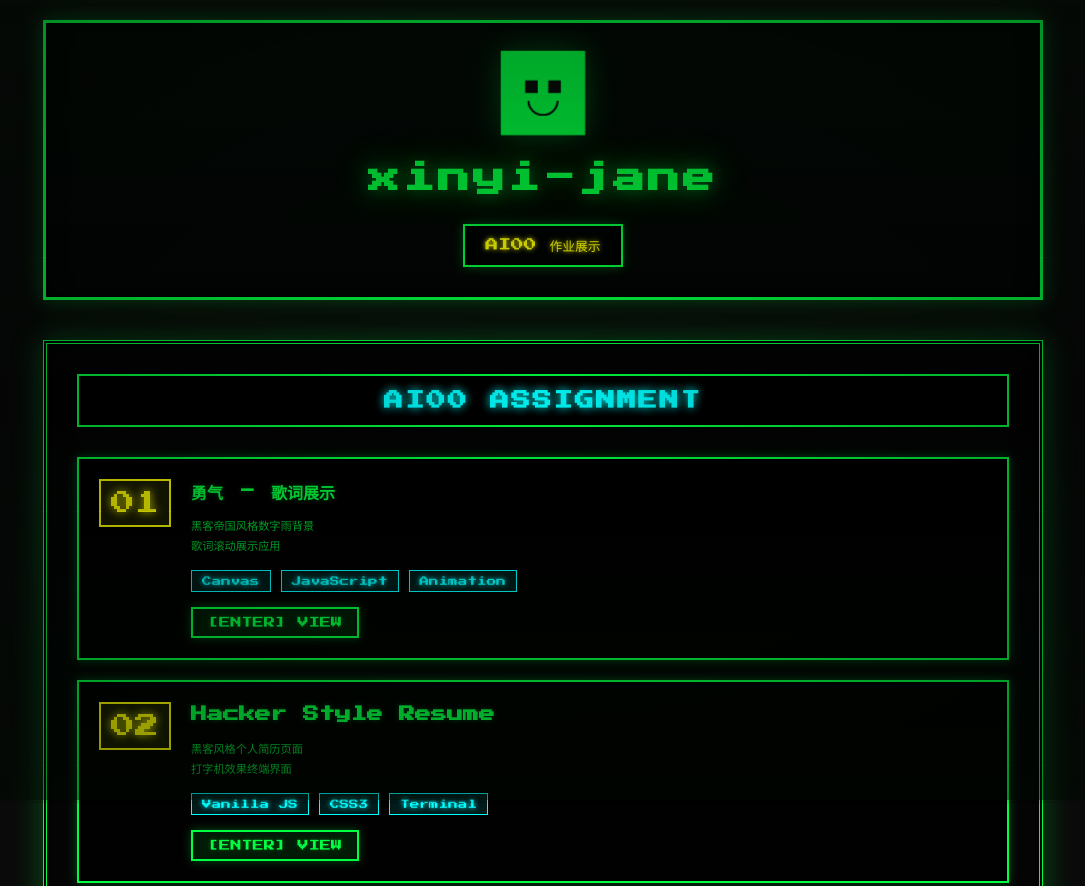
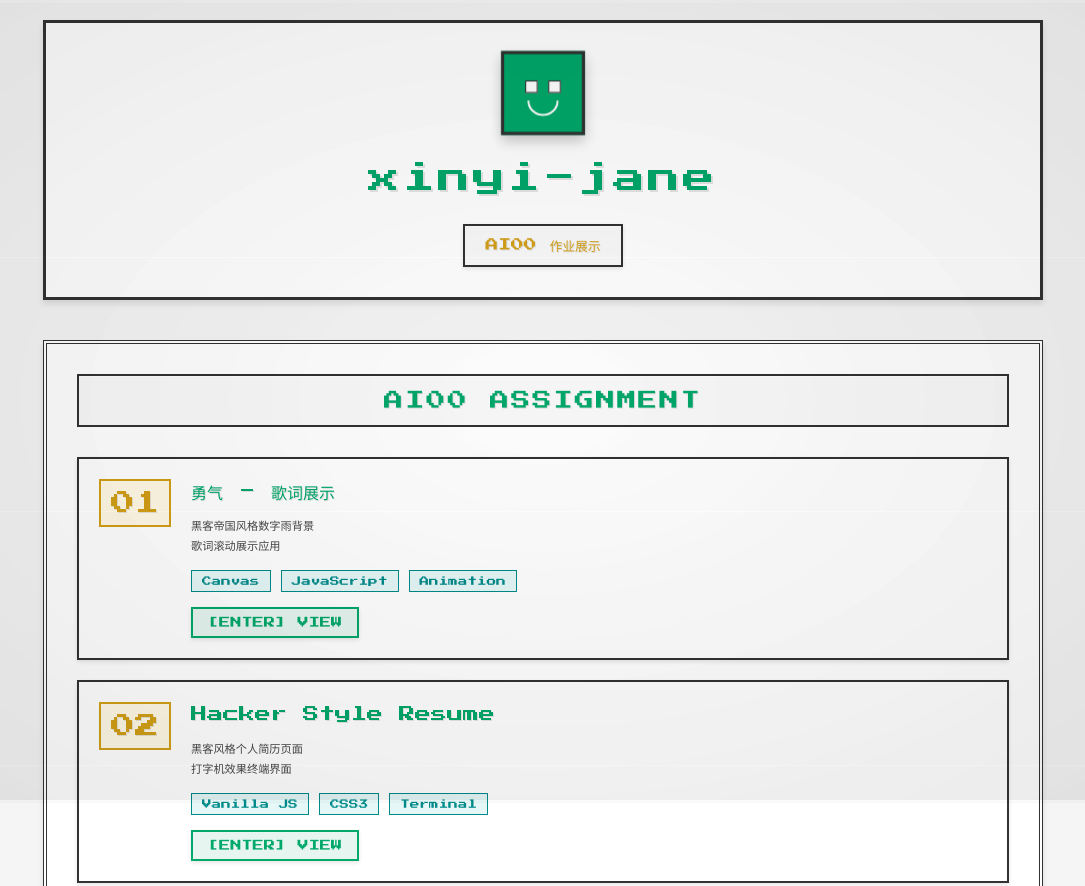
Before and after one commit to xinyi-jane/xinyi-jane.github.io, a plain HTML site: page index.html in a window 1280 px wide. Shown: the top 886 px of the page, without its empty margins (97-1182 px from the left). Drawn offline with Linux system fonts and the light colour scheme.

Commit message:
Change homepage to light background with clearer fonts

```diff
--- a/style.css
+++ b/style.css
@@ -5,18 +5,19 @@
 }
 
 :root {
-    --crt-bg: #0a0a0a;
-    --crt-green: #00ff41;
-    --crt-green-dim: #00cc33;
-    --crt-yellow: #ffff00;
-    --crt-cyan: #00ffff;
-    --crt-magenta: #ff00ff;
-    --crt-red: #ff0000;
-    --crt-blue: #0000ff;
-    --crt-border: #00ff41;
-    --crt-text: #00ff41;
-    --crt-text-dim: #00cc33;
-    --crt-shadow: rgba(0, 255, 65, 0.3);
+    --crt-bg: #f5f5f5;
+    --crt-green: #00a86b;
+    --crt-green-dim: #008855;
+    --crt-yellow: #d4a017;
+    --crt-cyan: #008b8b;
+    --crt-magenta: #8b008b;
+    --crt-red: #cc0000;
+    --crt-blue: #0066cc;
+    --crt-border: #333333;
+    --crt-text: #1a1a1a;
+    --crt-text-dim: #4a4a4a;
+    --crt-shadow: rgba(0, 0, 0, 0.1);
+    --crt-accent: #00a86b;
 }
 
 body {
@@ -28,6 +29,9 @@ body {
     overflow-x: hidden;
     min-height: 100vh;
     position: relative;
+    -webkit-font-smoothing: antialiased;
+    -moz-osx-font-smoothing: grayscale;
+    text-rendering: optimizeLegibility;
 }
 
 /* CRT Screen Effect */
@@ -38,7 +42,7 @@ body {
     padding: 20px;
 }
 
-/* Scanlines Effect */
+/* Scanlines Effect - Lighter for light background */
 .scanlines {
     position: fixed;
     top: 0;
@@ -47,8 +51,8 @@ body {
     height: 100%;
     background: repeating-linear-gradient(
         0deg,
-        rgba(0, 0, 0, 0.15),
-        rgba(0, 0, 0, 0.15) 1px,
+        rgba(0, 0, 0, 0.03),
+        rgba(0, 0, 0, 0.03) 1px,
         transparent 1px,
         transparent 2px
     );
@@ -75,7 +79,7 @@ body {
     left: 0;
     width: 100%;
     height: 100%;
-    background: radial-gradient(ellipse at center, transparent 0%, rgba(0, 0, 0, 0.3) 100%);
+    background: radial-gradient(ellipse at center, transparent 0%, rgba(0, 0, 0, 0.05) 100%);
     pointer-events: none;
     z-index: 999;
     animation: flicker 0.15s infinite;
@@ -94,10 +98,10 @@ body {
     margin-bottom: 40px;
     padding: 30px 20px;
     border: 3px solid var(--crt-border);
-    background: rgba(0, 0, 0, 0.5);
+    background: #ffffff;
     box-shadow:
-        0 0 20px var(--crt-shadow),
-        inset 0 0 20px rgba(0, 0, 0, 0.5);
+        0 4px 6px rgba(0, 0, 0, 0.1),
+        inset 0 1px 0 rgba(255, 255, 255, 0.8);
     position: relative;
 }
 
@@ -109,20 +113,20 @@ body {
     width: 80px;
     height: 80px;
     margin: 0 auto;
-    background: var(--crt-green);
-    border: 3px solid var(--crt-text);
+    background: var(--crt-accent);
+    border: 3px solid var(--crt-border);
     position: relative;
-    box-shadow: 0 0 20px var(--crt-shadow);
+    box-shadow: 0 4px 8px rgba(0, 0, 0, 0.15);
     animation: pixelPulse 2s ease-in-out infinite;
 }
 
 @keyframes pixelPulse {
     0%, 100% {
-        box-shadow: 0 0 20px var(--crt-shadow);
+        box-shadow: 0 4px 8px rgba(0, 0, 0, 0.15);
         transform: scale(1);
     }
     50% {
-        box-shadow: 0 0 30px var(--crt-shadow);
+        box-shadow: 0 6px 12px rgba(0, 0, 0, 0.2);
         transform: scale(1.05);
     }
 }
@@ -130,7 +134,8 @@ body {
 .pixel-eye {
     width: 12px;
     height: 12px;
-    background: var(--crt-bg);
+    background: #ffffff;
+    border: 1px solid var(--crt-border);
     position: absolute;
     top: 25px;
     animation: blink 3s infinite;
@@ -152,7 +157,7 @@ body {
 .pixel-mouth {
     width: 30px;
     height: 15px;
-    border: 2px solid var(--crt-bg);
+    border: 2px solid #ffffff;
     border-top: none;
     border-radius: 0 0 30px 30px;
     position: absolute;
@@ -163,45 +168,33 @@ body {
 
 .title {
     font-size: 2rem;
-    color: var(--crt-green);
+    color: var(--crt-accent);
     margin: 20px 0;
     text-shadow:
-        0 0 10px var(--crt-shadow),
-        0 0 20px var(--crt-shadow);
+        2px 2px 0px rgba(0, 0, 0, 0.1);
     letter-spacing: 3px;
     line-height: 1.6;
-    animation: titleGlow 2s ease-in-out infinite;
+    font-weight: normal;
+    -webkit-font-smoothing: antialiased;
 }
 
-@keyframes titleGlow {
-    0%, 100% {
-        text-shadow:
-            0 0 10px var(--crt-shadow),
-            0 0 20px var(--crt-shadow);
-    }
-    50% {
-        text-shadow:
-            0 0 15px var(--crt-shadow),
-            0 0 30px var(--crt-shadow),
-            0 0 40px var(--crt-shadow);
-    }
-}
 
 .subtitle-box {
     border: 2px solid var(--crt-border);
     padding: 10px 20px;
     display: inline-block;
-    background: rgba(0, 0, 0, 0.3);
+    background: #f9f9f9;
     box-shadow:
-        0 0 10px var(--crt-shadow),
-        inset 0 0 10px rgba(0, 0, 0, 0.5);
+        0 2px 4px rgba(0, 0, 0, 0.1),
+        inset 0 1px 0 rgba(255, 255, 255, 0.8);
 }
 
 .subtitle {
     font-size: 0.8rem;
     color: var(--crt-yellow);
-    text-shadow: 0 0 5px var(--crt-yellow);
+    text-shadow: 1px 1px 0px rgba(0, 0, 0, 0.1);
     margin: 0;
+    font-weight: normal;
 }
 
 /* Main Content */
@@ -211,11 +204,11 @@ body {
 
 .assignment-section {
     border: 4px double var(--crt-border);
-    background: rgba(0, 0, 0, 0.5);
+    background: #ffffff;
     padding: 30px;
     box-shadow:
-        0 0 30px var(--crt-shadow),
-        inset 0 0 30px rgba(0, 0, 0, 0.5);
+        0 4px 6px rgba(0, 0, 0, 0.1),
+        inset 0 1px 0 rgba(255, 255, 255, 0.8);
     position: relative;
 }
 
@@ -224,7 +217,8 @@ body {
     margin-bottom: 30px;
     padding: 15px;
     border: 2px solid var(--crt-border);
-    background: rgba(0, 0, 0, 0.7);
+    background: #f9f9f9;
+    box-shadow: inset 0 1px 0 rgba(255, 255, 255, 0.8);
 }
 
 .pixel-corner {
@@ -264,11 +258,13 @@ body {
 
 .section-title {
     font-size: 1.2rem;
-    color: var(--crt-cyan);
+    color: var(--crt-accent);
     text-align: center;
-    text-shadow: 0 0 10px var(--crt-cyan);
+    text-shadow: 1px 1px 0px rgba(0, 0, 0, 0.1);
     letter-spacing: 2px;
     margin: 0;
+    font-weight: normal;
+    -webkit-font-smoothing: antialiased;
 }
 
 /* Projects Container */
@@ -280,19 +276,20 @@ body {
 
 .project-item {
     border: 2px solid var(--crt-border);
-    background: rgba(0, 0, 0, 0.7);
+    background: #ffffff;
     padding: 20px;
     display: flex;
     gap: 20px;
     transition: all 0.3s;
-    box-shadow: 0 0 10px var(--crt-shadow);
+    box-shadow: 0 2px 4px rgba(0, 0, 0, 0.1);
     position: relative;
 }
 
 .project-item:hover {
-    background: rgba(0, 255, 65, 0.1);
-    box-shadow: 0 0 20px var(--crt-shadow);
+    background: #f0f8f5;
+    box-shadow: 0 4px 8px rgba(0, 0, 0, 0.15);
     transform: translateX(5px);
+    border-color: var(--crt-accent);
 }
 
 .project-item::before {
@@ -301,7 +298,7 @@ body {
     left: -15px;
     top: 50%;
     transform: translateY(-50%);
-    color: var(--crt-green);
+    color: var(--crt-accent);
     font-size: 1.5rem;
     opacity: 0;
     transition: opacity 0.3s;
@@ -314,16 +311,18 @@ body {
 .project-number {
     font-size: 1.5rem;
     color: var(--crt-yellow);
-    text-shadow: 0 0 10px var(--crt-yellow);
+    text-shadow: 1px 1px 0px rgba(0, 0, 0, 0.1);
     min-width: 60px;
     text-align: center;
     display: flex;
     align-items: center;
     justify-content: center;
     border: 2px solid var(--crt-yellow);
-    background: rgba(255, 255, 0, 0.1);
+    background: #fff9e6;
     height: fit-content;
     padding: 10px;
+    font-weight: normal;
+    -webkit-font-smoothing: antialiased;
 }
 
 .project-content {
@@ -332,10 +331,12 @@ body {
 
 .project-title {
     font-size: 1rem;
-    color: var(--crt-green);
+    color: var(--crt-accent);
     margin-bottom: 10px;
-    text-shadow: 0 0 5px var(--crt-shadow);
+    text-shadow: 1px 1px 0px rgba(0, 0, 0, 0.1);
     line-height: 1.6;
+    font-weight: normal;
+    -webkit-font-smoothing: antialiased;
 }
 
 .project-desc {
@@ -343,6 +344,8 @@ body {
     color: var(--crt-text-dim);
     margin-bottom: 15px;
     line-height: 1.8;
+    font-weight: normal;
+    -webkit-font-smoothing: antialiased;
 }
 
 .project-tech {
@@ -357,26 +360,31 @@ body {
     color: var(--crt-cyan);
     padding: 5px 10px;
     border: 1px solid var(--crt-cyan);
-    background: rgba(0, 255, 255, 0.1);
-    text-shadow: 0 0 5px var(--crt-cyan);
+    background: #e6f7f7;
+    text-shadow: none;
+    font-weight: normal;
+    -webkit-font-smoothing: antialiased;
 }
 
 .pixel-link {
     display: inline-block;
     font-size: 0.7rem;
-    color: var(--crt-green);
+    color: var(--crt-accent);
     text-decoration: none;
-    border: 2px solid var(--crt-green);
+    border: 2px solid var(--crt-accent);
     padding: 8px 15px;
-    background: rgba(0, 255, 65, 0.1);
+    background: #e6f5f0;
     transition: all 0.3s;
-    text-shadow: 0 0 5px var(--crt-shadow);
-    box-shadow: 0 0 10px var(--crt-shadow);
+    text-shadow: none;
+    box-shadow: 0 2px 4px rgba(0, 0, 0, 0.1);
+    font-weight: normal;
+    -webkit-font-smoothing: antialiased;
 }
 
 .pixel-link:hover {
-    background: rgba(0, 255, 65, 0.3);
-    box-shadow: 0 0 20px var(--crt-shadow);
+    background: var(--crt-accent);
+    color: #ffffff;
+    box-shadow: 0 4px 8px rgba(0, 0, 0, 0.15);
     transform: scale(1.05);
 }
 
@@ -389,10 +397,10 @@ body {
     text-align: center;
     padding: 30px 20px;
     border: 2px solid var(--crt-border);
-    background: rgba(0, 0, 0, 0.5);
+    background: #ffffff;
     box-shadow:
-        0 0 20px var(--crt-shadow),
-        inset 0 0 20px rgba(0, 0, 0, 0.5);
+        0 4px 6px rgba(0, 0, 0, 0.1),
+        inset 0 1px 0 rgba(255, 255, 255, 0.8);
 }
 
 .footer-line {
@@ -400,14 +408,17 @@ body {
     margin-bottom: 15px;
     font-size: 0.6rem;
     letter-spacing: 1px;
+    opacity: 0.6;
 }
 
 .footer-text {
     font-size: 0.7rem;
     color: var(--crt-yellow);
-    text-shadow: 0 0 5px var(--crt-yellow);
+    text-shadow: 1px 1px 0px rgba(0, 0, 0, 0.1);
     margin-bottom: 10px;
     animation: blinkText 1.5s infinite;
+    font-weight: normal;
+    -webkit-font-smoothing: antialiased;
 }
 
 @keyframes blinkText {
@@ -419,6 +430,8 @@ body {
     font-size: 0.6rem;
     color: var(--crt-text-dim);
     margin-top: 10px;
+    font-weight: normal;
+    -webkit-font-smoothing: antialiased;
 }
 
 /* Responsive */
@@ -498,7 +511,7 @@ body {
     }
 }
 
-/* CRT Screen Curvature Effect */
+/* CRT Screen Curvature Effect - Lighter for light background */
 .screen::after {
     content: '';
     position: fixed;
@@ -507,8 +520,7 @@ body {
     width: 100%;
     height: 100%;
     background:
-        radial-gradient(ellipse at center, transparent 0%, rgba(0, 0, 0, 0.2) 100%),
-        linear-gradient(to bottom, rgba(0, 255, 65, 0.03) 0%, transparent 50%, rgba(0, 255, 65, 0.03) 100%);
+        radial-gradient(ellipse at center, transparent 0%, rgba(0, 0, 0, 0.02) 100%);
     pointer-events: none;
     z-index: 998;
 }
```
